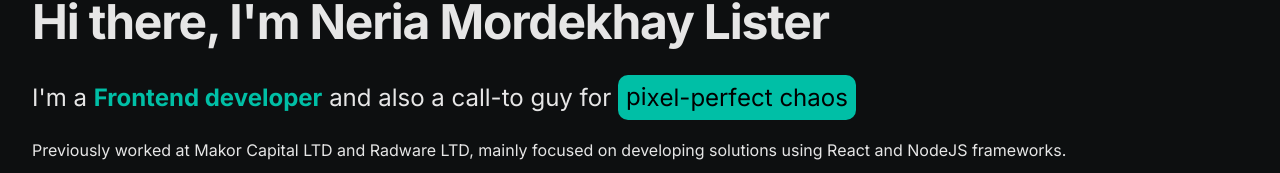
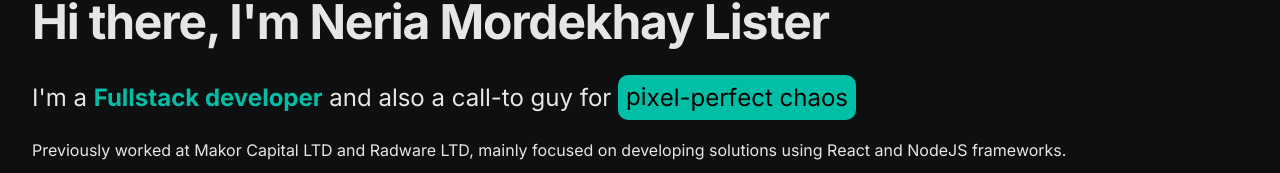
Before and after one commit to Neria28/portfolio, a Next.js app: page / in a window 1280 px wide. Shown: the part 268-441 px from the top of the page. Built offline with nearby package versions, Linux system fonts and the light colour scheme.

Commit message:
change text

```diff
--- a/app/home.tsx
+++ b/app/home.tsx
@@ -31,7 +31,7 @@
                     className="font-bold"
                     style={{ color: "var(--primary-color)" }}
                   >
-                    Frontend developer
+                    Fullstack developer
                   </span>{" "}
                   and also a call-to guy for
                 </>
```
